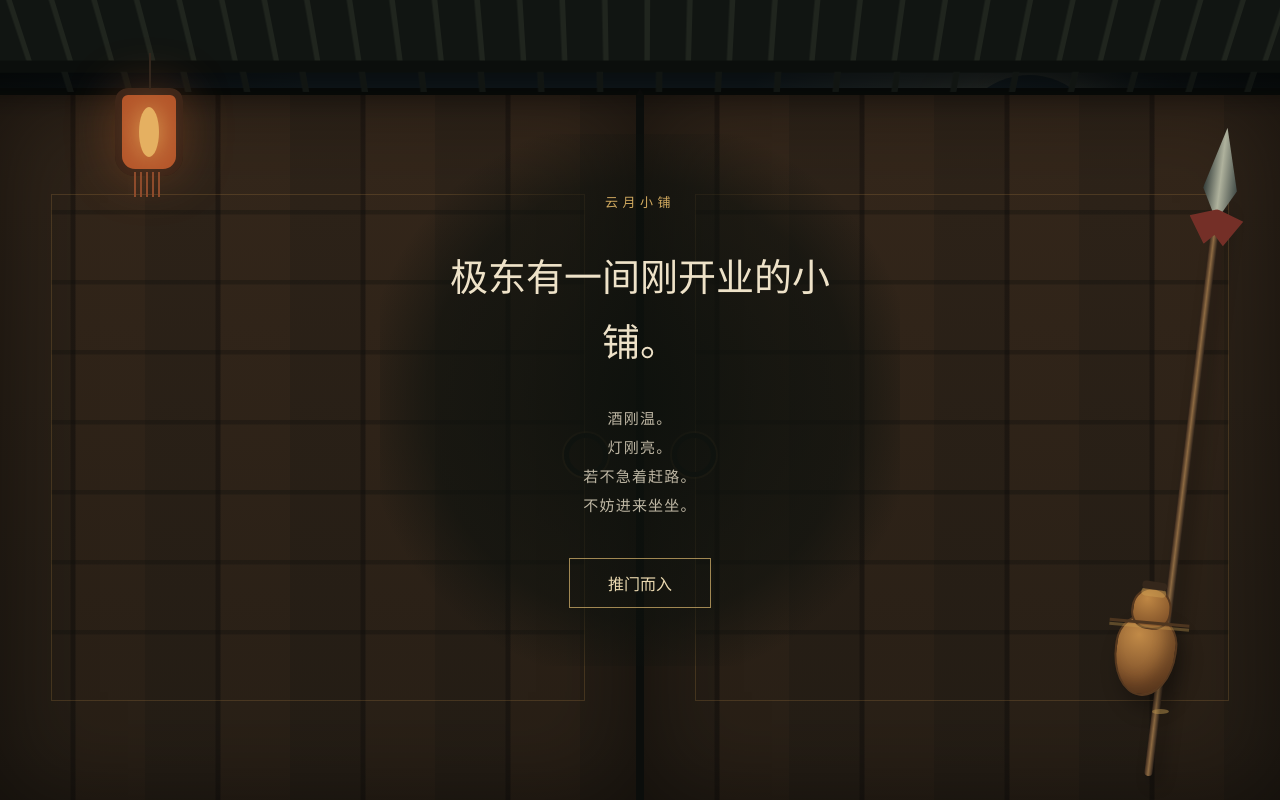
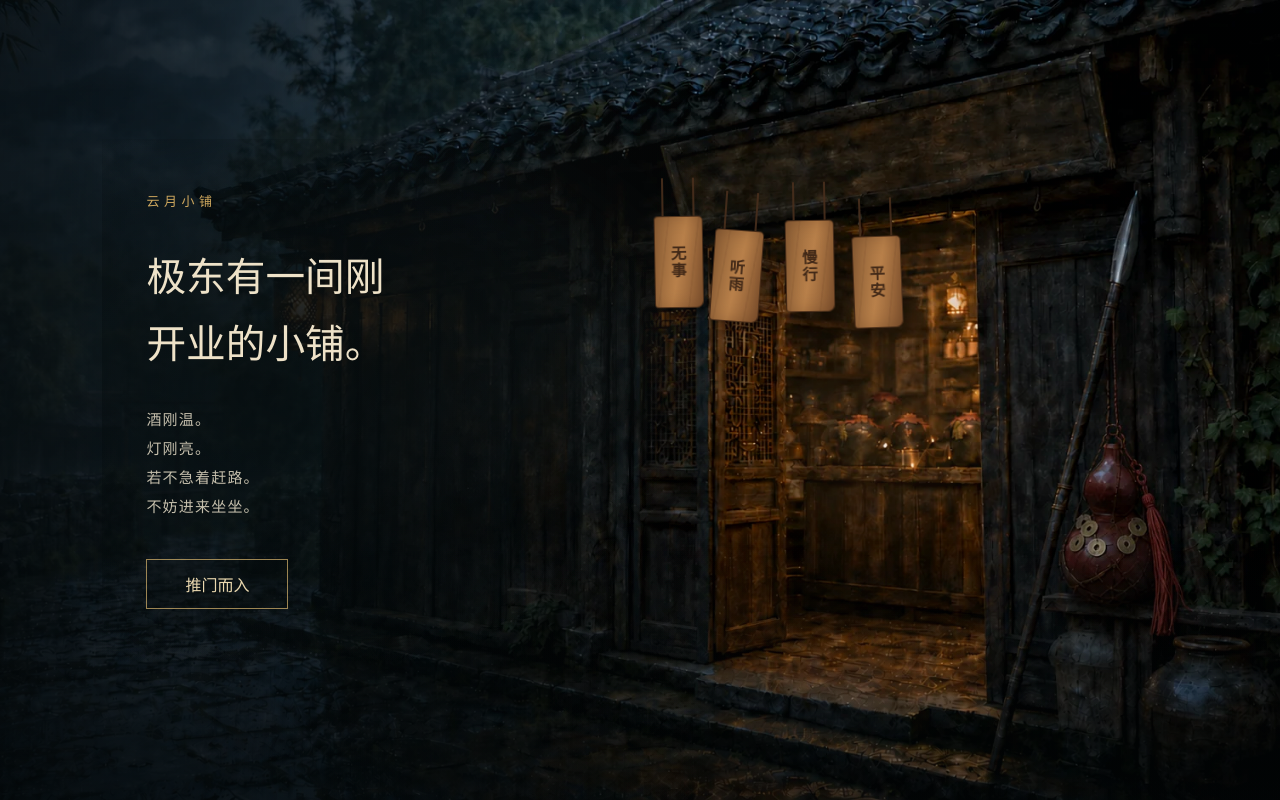
Before and after one commit to rin66-515/astratabi, a React (Vite) app: page / in a window 1280 px wide. Built offline with nearby package versions, Linux system fonts and the light colour scheme.

Commit message:
feat: rebuild shop entrance with interactive plaques

```diff
--- a/src/App.tsx
+++ b/src/App.tsx
@@ -1,5 +1,6 @@
-import { useEffect, useMemo, useState, type FormEvent } from 'react'
+import { useEffect, useMemo, useState, type CSSProperties, type FormEvent } from 'react'
 import logo from './assets/astratabi-logo-main.png'
+import entranceScene from './assets/yunyue-shop-entrance-v1.webp'
 import { selectSignMessage } from './lib/selectSignMessage'
 import {
   createDelivery,
@@ -158,18 +159,49 @@ const shopRooms = [
   { id: 'courtyard', name: '后院', note: '工具、源码与留下的痕迹', mark: '一扇门' },
 ] as const
 
+const entrancePlaques = [
+  { title: '无事', detail: '今日无事，且坐听风' },
+  { title: '听雨', detail: '雨落屋檐，慢些再走' },
+  { title: '慢行', detail: '路远不急，一步一程' },
+  { title: '平安', detail: '愿来路无恙，归途有灯' },
+] as const
+
+type PlaqueMotionStyle = CSSProperties & {
+  '--plaque-angle': string
+  '--plaque-delay': string
+  '--plaque-duration': string
+  '--plaque-sway': string
+}
+
 function ShopEntrance({ opening, onEnter }: { opening: boolean; onEnter: () => void }) {
+  const [activePlaque, setActivePlaque] = useState<number | null>(null)
+  const plaqueMotion = useMemo<PlaqueMotionStyle[]>(() => entrancePlaques.map(() => ({
+    '--plaque-angle': `${(Math.random() * 5 - 2.5).toFixed(2)}deg`,
+    '--plaque-delay': `${(-Math.random() * 8).toFixed(2)}s`,
+    '--plaque-duration': `${(6.2 + Math.random() * 2.2).toFixed(2)}s`,
+    '--plaque-sway': `${(.8 + Math.random() * 1.4).toFixed(2)}deg`,
+  })), [])
+
   return <main className={`shop-entrance${opening ? ' opening' : ''}`}>
-    <div className="entrance-mountains mountain-far" aria-hidden="true" />
-    <div className="entrance-mountains mountain-near" aria-hidden="true" />
-    <div className="entrance-eaves" aria-hidden="true" />
-    <div className="entrance-lantern" aria-hidden="true"><i /></div>
-    <div className="entrance-spear" aria-hidden="true"><i /></div>
-    <div className="entrance-wine-gourd" aria-hidden="true"><i /></div>
-    <div className="entrance-path" aria-hidden="true" />
-    <div className="entrance-moon" aria-hidden="true" />
-    <div className="door-panel door-left" aria-hidden="true" />
-    <div className="door-panel door-right" aria-hidden="true" />
+    <img className="entrance-scene" src={entranceScene} alt="" />
+    <div className="entrance-mist" aria-hidden="true" />
+    <div className="entrance-warmth" aria-hidden="true" />
+    <aside className="entrance-wish-plaques" aria-label="来客留下的无事牌">
+      {entrancePlaques.map((plaque, index) => <button
+        className={activePlaque === index ? 'active' : ''}
+        style={plaqueMotion[index]}
+        type="button"
+        aria-label={`${plaque.title}木牌：${plaque.detail}`}
+        aria-pressed={activePlaque === index}
+        onClick={() => setActivePlaque(activePlaque === index ? null : index)}
+        key={plaque.title}
+      >
+        <span className="entrance-plaque-card" aria-hidden="true">
+          <span className="entrance-plaque-face entrance-plaque-front">{plaque.title}</span>
+          <span className="entrance-plaque-face entrance-plaque-back">{plaque.detail}</span>
+        </span>
+      </button>)}
+    </aside>
     <section className="entrance-copy" aria-labelledby="entrance-title">
       <p className="entrance-kicker">云月小铺</p>
       <h1 id="entrance-title">极东有一间刚开业的小铺。</h1>
@@ -177,7 +209,7 @@ function ShopEntrance({ opening, onEnter }: { opening: boolean; onEnter: () => v
       <p>灯刚亮。</p>
       <p>若不急着赶路。</p>
       <p>不妨进来坐坐。</p>
-      <button type="button" onClick={onEnter} disabled={opening}>{opening ? '门正在打开……' : '推门而入'}</button>
+      <button type="button" onClick={onEnter} disabled={opening}>{opening ? '灯影渐近……' : '推门而入'}</button>
     </section>
   </main>
 }
--- a/src/styles.css
+++ b/src/styles.css
@@ -66,50 +66,183 @@ h1, h2, h3, p { margin-top: 0; }
   position: relative;
   display: grid;
   min-height: 100dvh;
-  place-items: center;
   overflow: hidden;
   color: #eee4cd;
+  background: #071013;
+  isolation: isolate;
+}
+.shop-entrance::before {
+  position: absolute;
+  inset: 0;
+  z-index: 2;
+  content: '';
   background:
-    radial-gradient(circle at 74% 19%, rgba(215, 187, 121, .12), transparent 18%),
-    linear-gradient(#111b20 0 42%, #17211d 72%, #0b100d);
+    linear-gradient(90deg, rgba(4, 9, 11, .78) 0, rgba(4, 9, 11, .54) 30%, transparent 56%),
+    linear-gradient(0deg, rgba(3, 7, 8, .55), transparent 34%),
+    radial-gradient(circle at 71% 56%, transparent 0 10%, rgba(2, 6, 8, .12) 36%, rgba(2, 6, 8, .32) 100%);
+  pointer-events: none;
 }
-.shop-entrance::before { position: absolute; inset: 0; z-index: 1; content: ''; background: linear-gradient(90deg, rgba(6, 9, 8, .72), transparent 24%, transparent 76%, rgba(6, 9, 8, .72)), linear-gradient(transparent 65%, rgba(5, 8, 6, .75)); pointer-events: none; }
-.entrance-copy { position: relative; z-index: 6; width: min(520px, calc(100% - 56px)); padding: 58px 42px; color: #eee2c8; background: radial-gradient(ellipse at center, rgba(13, 17, 13, .9), rgba(13, 17, 13, .58) 58%, transparent 76%); text-align: center; }
-.entrance-kicker { margin-bottom: 32px; color: #d0a95f; font-size: 13px; letter-spacing: .35em; }
-.entrance-copy h1 { margin-bottom: 35px; font: 500 clamp(25px, 4vw, 38px) / 1.7 'Shippori Mincho', serif; }
-.entrance-copy > p:not(.entrance-kicker) { margin-bottom: 8px; color: rgba(238, 228, 205, .78); font-size: 15px; letter-spacing: .08em; }
-.entrance-copy button { margin-top: 35px; padding: 12px 38px; border: 1px solid rgba(220, 184, 112, .7); color: #ead8af; background: transparent; transition: color .25s, background .25s; }
-.entrance-copy button:hover { color: #172019; background: #d8b66f; }
+.entrance-scene {
+  position: absolute;
+  inset: 0;
+  z-index: 0;
+  width: 100%;
+  height: 100%;
+  object-fit: cover;
+  object-position: center;
+  transition: transform .9s cubic-bezier(.22, .68, .28, 1), filter .9s ease;
+}
+.entrance-mist {
+  position: absolute;
+  inset: 0;
+  z-index: 1;
+  opacity: .28;
+  background:
+    radial-gradient(ellipse at 10% 43%, rgba(196, 214, 210, .38), transparent 40%),
+    radial-gradient(ellipse at 38% 31%, rgba(163, 188, 188, .22), transparent 36%);
+  filter: blur(12px);
+  animation: entrance-mist-drift 18s ease-in-out infinite alternate;
+  pointer-events: none;
+}
+.entrance-warmth {
+  position: absolute;
+  top: 30%;
+  right: 11%;
+  z-index: 1;
+  width: 42%;
+  height: 52%;
+  border-radius: 50%;
+  opacity: .22;
+  background: radial-gradient(ellipse, rgba(231, 150, 65, .55), rgba(188, 102, 37, .12) 38%, transparent 70%);
+  animation: entrance-lamp-breathe 5.5s ease-in-out infinite;
+  pointer-events: none;
+}
+.entrance-copy {
+  position: relative;
+  z-index: 6;
+  align-self: center;
+  width: min(560px, 44vw);
+  margin-left: clamp(36px, 8vw, 150px);
+  padding: 52px 44px;
+  color: #eee2c8;
+  background: radial-gradient(ellipse at 30% 48%, rgba(6, 13, 15, .72), rgba(6, 13, 15, .24) 60%, transparent 76%);
+  text-align: left;
+  transition: opacity .55s ease, transform .75s ease;
+}
+.entrance-kicker { margin-bottom: 30px; color: #d0a95f; font-size: 13px; letter-spacing: .35em; }
+.entrance-copy h1 { margin-bottom: 34px; font: 500 clamp(27px, 3.1vw, 43px) / 1.7 'Shippori Mincho', serif; text-wrap: balance; }
+.entrance-copy > p:not(.entrance-kicker) { margin-bottom: 8px; color: rgba(238, 228, 205, .82); font-size: 15px; letter-spacing: .08em; }
+.entrance-copy button { margin-top: 35px; padding: 12px 38px; border: 1px solid rgba(220, 184, 112, .7); color: #ead8af; background: rgba(7, 14, 15, .25); transition: color .25s, background .25s, transform .25s; }
+.entrance-copy button:hover { transform: translateY(-2px); color: #172019; background: #d8b66f; }
 .entrance-copy button:disabled { cursor: wait; opacity: .7; }
-.entrance-moon { position: absolute; top: 11%; right: 12%; width: 150px; height: 150px; border-radius: 50%; background: #d8c68f; box-shadow: 0 0 85px rgba(220, 196, 139, .2); }
-.entrance-moon::after { position: absolute; top: -13px; left: -22px; width: 150px; height: 150px; border-radius: 50%; content: ''; background: #111b20; }
-.entrance-mountains { position: absolute; right: -8%; bottom: 25%; left: -8%; height: 44%; transform-origin: bottom; clip-path: polygon(0 78%, 8% 57%, 17% 69%, 27% 31%, 36% 60%, 48% 20%, 58% 64%, 68% 39%, 78% 62%, 89% 34%, 100% 70%, 100% 100%, 0 100%); }
-.mountain-far { z-index: 0; opacity: .48; transform: scaleY(.75); background: #36463f; filter: blur(1px); }
-.mountain-near { z-index: 1; opacity: .88; background: #17241e; }
-.entrance-eaves { position: absolute; top: -25px; right: -5%; left: -5%; z-index: 7; height: 100px; border-bottom: 13px solid #0b0e0c; transform: perspective(400px) rotateX(-12deg); background: repeating-linear-gradient(90deg, #111512 0 36px, #20251e 37px 42px); box-shadow: 0 20px 35px rgba(0, 0, 0, .55); }
-.entrance-eaves::after { position: absolute; right: 4%; bottom: -34px; left: 4%; height: 22px; content: ''; background: repeating-linear-gradient(90deg, transparent 0 54px, #111512 55px 61px); }
-.entrance-lantern { position: absolute; top: 88px; left: 9%; z-index: 8; width: 68px; height: 88px; border: 7px solid #3e2619; border-radius: 13px 13px 20px 20px; background: rgba(196, 92, 46, .9); box-shadow: 0 0 50px rgba(207, 105, 51, .32); }
-.entrance-lantern::before { position: absolute; top: -42px; left: 50%; width: 2px; height: 36px; content: ''; background: #33261c; }
-.entrance-lantern::after { position: absolute; right: 12px; bottom: -28px; left: 12px; height: 25px; content: ''; background: repeating-linear-gradient(90deg, #8e4b2b 0 2px, transparent 2px 6px); }
-.entrance-lantern i { position: absolute; inset: 12px 17px; border-radius: 50%; background: #e5b061; box-shadow: 0 0 24px #dda154; }
-.entrance-spear { position: absolute; right: 10%; bottom: 3%; z-index: 5; width: 8px; height: 72%; transform: rotate(7deg); border-radius: 4px; background: linear-gradient(90deg, #3b291d, #8d6a42 46%, #2c2119); box-shadow: 8px 8px 16px rgba(0, 0, 0, .32); transform-origin: bottom; }
-.entrance-spear::before { position: absolute; top: -77px; left: 50%; width: 34px; height: 86px; transform: translateX(-50%); clip-path: polygon(50% 0, 100% 72%, 62% 100%, 38% 100%, 0 72%); content: ''; background: linear-gradient(90deg, #343d3a, #afb29d 48%, #424b47); }
-.entrance-spear::after { position: absolute; top: 5px; left: 50%; width: 54px; height: 36px; transform: translateX(-50%); clip-path: polygon(50% 0, 100% 26%, 68% 100%, 50% 72%, 32% 100%, 0 26%); content: ''; background: #742f27; filter: drop-shadow(0 5px 4px rgba(0, 0, 0, .35)); }
-.entrance-spear i { position: absolute; right: -9px; bottom: 11%; width: 17px; height: 5px; transform: rotate(-8deg); border-radius: 50%; background: rgba(205, 163, 86, .48); }
-.entrance-wine-gourd { position: absolute; right: calc(10% - 24px); bottom: 13%; z-index: 6; width: 62px; height: 82px; transform: rotate(8deg); border: 2px solid #56381f; border-radius: 46% 46% 49% 49% / 38% 38% 57% 57%; background: radial-gradient(circle at 35% 25%, #c18a47, #7f512a 66%, #58371f); box-shadow: inset -9px -10px 14px rgba(47, 26, 13, .3), 8px 12px 20px rgba(0, 0, 0, .3); }
-.entrance-wine-gourd::before { position: absolute; top: -29px; left: 50%; width: 36px; height: 38px; transform: translateX(-50%); border: 2px solid #56381f; border-radius: 50% 50% 42% 42%; content: ''; background: radial-gradient(circle at 35% 25%, #bf8744, #744723); }
-.entrance-wine-gourd::after { position: absolute; top: -35px; left: 50%; width: 25px; height: 8px; transform: translateX(-50%); border-radius: 4px; content: ''; background: #35271b; box-shadow: 0 7px 0 rgba(205, 160, 82, .48); }
-.entrance-wine-gourd i { position: absolute; top: 5px; right: -11px; left: -11px; height: 3px; transform: rotate(-3deg); background: #4d351f; box-shadow: 0 4px 0 rgba(201, 157, 81, .35); }
-.entrance-path { position: absolute; bottom: -8%; left: 50%; z-index: 2; width: 54%; height: 48%; transform: translateX(-50%); clip-path: polygon(42% 0, 58% 0, 92% 100%, 8% 100%); opacity: .58; background: repeating-linear-gradient(12deg, #333a31 0 22px, #252c25 23px 28px); }
-.door-panel { position: absolute; top: 11%; bottom: 0; z-index: 4; width: 50%; border-top: 7px solid #080b09; background: linear-gradient(rgba(8, 11, 9, .08), rgba(8, 11, 9, .35)), repeating-linear-gradient(90deg, #31251a 0 70px, #231a13 71px 75px, #38291c 76px 145px); box-shadow: inset 0 0 90px rgba(0, 0, 0, .48); pointer-events: none; transition: transform .9s cubic-bezier(.62, 0, .28, 1); }
-.door-panel::before { position: absolute; inset: 14% 8%; border: 1px solid rgba(176, 132, 70, .24); content: ''; background: repeating-linear-gradient(0deg, transparent 0 65px, rgba(11, 12, 10, .3) 66px 70px); }
-.door-panel::after { position: absolute; top: 48%; width: 34px; height: 34px; border: 5px solid #161814; border-radius: 50%; content: ''; box-shadow: 0 0 0 2px rgba(144, 111, 66, .25); }
-.door-left { left: 0; border-right: 4px solid #0b0d0b; transform-origin: left; }
-.door-left::after { right: 28px; }
-.door-right { right: 0; border-left: 4px solid #0b0d0b; transform-origin: right; }
-.door-right::after { left: 28px; }
-.shop-entrance.opening .door-left { transform: perspective(900px) rotateY(82deg); }
-.shop-entrance.opening .door-right { transform: perspective(900px) rotateY(-82deg); }
+.entrance-wish-plaques {
+  position: absolute;
+  top: 27%;
+  left: 51%;
+  z-index: 5;
+  display: flex;
+  align-items: flex-start;
+  gap: clamp(12px, 1.3vw, 24px);
+  margin: 0;
+  padding: 0;
+  transition: opacity .45s ease, transform .65s ease;
+}
+.entrance-wish-plaques button {
+  position: relative;
+  display: block;
+  width: clamp(49px, 3.5vw, 67px);
+  height: clamp(88px, 7.2vw, 124px);
+  padding: 0;
+  border: 0;
+  appearance: none;
+  background: transparent;
+  cursor: pointer;
+  perspective: 500px;
+  transform-origin: 50% -35px;
+  transition: translate .28s ease, scale .28s ease, filter .28s ease;
+  animation-name: entrance-plaque-sway;
+  animation-duration: var(--plaque-duration);
+  animation-delay: var(--plaque-delay);
+  animation-timing-function: ease-in-out;
+  animation-iteration-count: infinite;
+  animation-direction: alternate;
+}
+.entrance-wish-plaques button::before {
+  position: absolute;
+  right: 17%;
+  bottom: 100%;
+  left: 17%;
+  height: 38px;
+  content: '';
+  border-right: 2px solid rgba(72, 46, 28, .9);
+  border-left: 2px solid rgba(72, 46, 28, .9);
+}
+.entrance-plaque-card {
+  position: relative;
+  display: block;
+  width: 100%;
+  height: 100%;
+  transform-style: preserve-3d;
+  transition: transform .58s cubic-bezier(.42, .18, .2, 1);
+}
+.entrance-plaque-face {
+  position: absolute;
+  inset: 0;
+  display: grid;
+  place-items: center;
+  padding: 12px 7px;
+  border: 1px solid rgba(46, 25, 13, .72);
+  border-radius: 4px 5px 7px 4px;
+  backface-visibility: hidden;
+  color: rgba(52, 31, 18, .9);
+  background:
+    linear-gradient(97deg, transparent 0 22%, rgba(76, 41, 19, .08) 23% 25%, transparent 26% 74%, rgba(57, 30, 16, .08) 75% 77%, transparent 78%),
+    linear-gradient(100deg, #8d6037, #b8804a 51%, #81532f);
+  box-shadow: inset 0 0 16px rgba(69, 35, 16, .25), 7px 11px 16px rgba(0, 0, 0, .34);
+  font-family: 'Shippori Mincho', serif;
+  writing-mode: vertical-rl;
+  -webkit-backface-visibility: hidden;
+}
+.entrance-plaque-front { font-size: clamp(15px, 1.2vw, 20px); font-weight: 600; letter-spacing: .12em; }
+.entrance-plaque-back {
+  transform: rotateY(180deg);
+  color: rgba(49, 30, 19, .9);
+  background:
+    radial-gradient(circle at 24% 18%, rgba(221, 169, 101, .16), transparent 38%),
+    linear-gradient(100deg, #84572f, #a87340 52%, #79502e);
+  font-size: clamp(10px, .77vw, 13px);
+  letter-spacing: .04em;
+  line-height: 1.45;
+}
+.entrance-wish-plaques button:hover { filter: brightness(1.08); translate: 0 -4px; }
+.entrance-wish-plaques button:focus-visible { outline: 2px solid rgba(227, 190, 115, .9); outline-offset: 5px; }
+.entrance-wish-plaques button.active {
+  scale: 1.06;
+  translate: 0 -9px;
+  filter: brightness(1.14) saturate(1.04);
+}
+.entrance-wish-plaques button.active .entrance-plaque-card { transform: rotateY(180deg); }
+.entrance-wish-plaques button.active .entrance-plaque-face { box-shadow: inset 0 0 16px rgba(69, 35, 16, .2), 10px 17px 22px rgba(0, 0, 0, .42); }
+.entrance-wish-plaques button:nth-child(2) { margin-top: 14px; }
+.entrance-wish-plaques button:nth-child(3) { margin-top: 4px; }
+.entrance-wish-plaques button:nth-child(4) { margin-top: 20px; }
+.shop-entrance.opening .entrance-scene { transform: scale(1.035); filter: brightness(1.13) saturate(1.05); }
+.shop-entrance.opening .entrance-copy { transform: translateX(18px); opacity: 0; }
+.shop-entrance.opening .entrance-wish-plaques { transform: translateY(-8px); opacity: 0; }
+.shop-entrance.opening .entrance-warmth { opacity: .5; transform: scale(1.18); }
+
+@keyframes entrance-mist-drift {
+  from { transform: translate3d(-2%, 0, 0) scale(1); }
+  to { transform: translate3d(5%, -1%, 0) scale(1.06); }
+}
+@keyframes entrance-lamp-breathe {
+  0%, 100% { opacity: .18; transform: scale(.98); }
+  48% { opacity: .27; transform: scale(1.03); }
+}
+@keyframes entrance-plaque-sway {
+  from { transform: rotate(calc(var(--plaque-angle) - var(--plaque-sway))); }
+  to { transform: rotate(calc(var(--plaque-angle) + var(--plaque-sway))); }
+}
 
 .shop-hero {
   position: relative;
@@ -130,13 +263,27 @@ h1, h2, h3, p { margin-top: 0; }
 .shop-prologue { margin-top: 48px; color: rgba(239, 229, 207, .72); font-size: 14px; line-height: 2.1; }
 .shop-moon { position: absolute; top: -130px; right: -80px; width: 470px; height: 470px; border: 1px solid rgba(216, 185, 110, .24); border-radius: 50%; }
 .shop-moon::after { position: absolute; right: 54px; bottom: 62px; width: 12px; height: 12px; border-radius: 50%; content: ''; background: #d9b96f; box-shadow: 0 0 28px rgba(217, 185, 111, .65); }
-.wood-sign { padding: 64px 42px 45px; transform: rotate(.7deg); color: #342315; background: repeating-linear-gradient(5deg, #9b6938 0 8px, #a9733e 9px 16px, #925f31 17px 22px); box-shadow: inset 0 0 45px rgba(64, 35, 17, .34), 20px 24px 45px rgba(0, 0, 0, .32); animation: sign-sway 7s ease-in-out infinite; transform-origin: 50% -40px; }
-.wood-sign::after { position: absolute; inset: 8px; border: 1px solid rgba(62, 35, 18, .34); content: ''; pointer-events: none; }
+.wood-sign {
+  padding: 64px 42px 45px;
+  transform: rotate(.7deg);
+  transform-origin: 50% -40px;
+  clip-path: polygon(.8% .5%, 99.2% 0, 100% 98.7%, 1.1% 100%, 0 42%);
+  border: 1px solid rgba(73, 43, 23, .72);
+  border-radius: 4px 7px 5px 8px;
+  color: #342315;
+  background:
+    radial-gradient(ellipse at 18% 14%, rgba(224, 177, 113, .2), transparent 38%),
+    radial-gradient(ellipse at 82% 84%, rgba(91, 54, 28, .16), transparent 43%),
+    linear-gradient(102deg, #93633a, #a97847 52%, #8c5c35);
+  box-shadow: inset 0 0 34px rgba(61, 34, 18, .25), inset 0 2px rgba(239, 200, 143, .12), 20px 24px 45px rgba(0, 0, 0, .32);
+  animation: sign-sway 7s ease-in-out infinite;
+}
+.wood-sign::after { position: absolute; inset: 9px 10px 11px 9px; border: 1px solid rgba(62, 35, 18, .18); border-radius: 2px 5px 3px 6px; content: ''; box-shadow: inset 0 0 18px rgba(59, 34, 19, .08); pointer-events: none; }
 .wood-sign small { display: block; margin-bottom: 24px; color: rgba(47, 31, 19, .72); font-size: 10px; letter-spacing: .25em; }
 .wood-sign p { position: relative; z-index: 1; margin-bottom: 10px; font-size: 18px; line-height: 1.7; }
 .sign-seal { position: absolute; right: 26px; bottom: 22px; z-index: 2; display: grid; width: 38px; height: 38px; transform: rotate(-4deg); place-items: center; border: 2px solid rgba(111, 34, 28, .8); color: rgba(111, 34, 28, .86); font: 600 13px / 1 'Shippori Mincho', serif; letter-spacing: .06em; box-shadow: inset 0 0 0 2px rgba(111, 34, 28, .17); }
-.sign-rope { position: absolute; top: -88px; left: 50%; width: 200px; height: 110px; transform: translateX(-50%); border: 6px solid #8a6a41; border-bottom: 0; border-radius: 110px 110px 0 0; }
-.sign-nail { position: absolute; top: 17px; z-index: 2; width: 13px; height: 13px; border: 2px solid #4a3828; border-radius: 50%; background: #6c5944; box-shadow: inset 2px 2px 2px rgba(255, 255, 255, .18); }
+.sign-rope { position: absolute; top: -86px; left: 50%; width: 198px; height: 108px; transform: translateX(-50%) rotate(-1.2deg); border: 4px solid #756044; border-bottom: 0; border-radius: 104px 96px 0 0; filter: drop-shadow(2px 4px 2px rgba(0, 0, 0, .2)); }
+.sign-nail { position: absolute; top: 17px; z-index: 2; width: 12px; height: 12px; border: 2px solid #44372c; border-radius: 50%; background: #665746; box-shadow: inset -1px -1px 2px rgba(15, 12, 9, .34); }
 .nail-left { left: 25px; }
 .nail-right { right: 25px; }
 @keyframes sign-sway { 0%, 100% { transform: rotate(.7deg); } 50% { transform: rotate(-.7deg); } }
@@ -386,14 +533,15 @@ footer small { margin-left: auto; font: 10px 'DM Mono', monospace; }
   .nav { position: absolute; top: 66px; right: 0; left: 0; display: none; flex-direction: column; align-items: flex-start; padding: 20px 28px; border-bottom: 1px solid var(--line); background: var(--cloud); }
   .nav.open { display: flex; }
   .leave-shop { width: 100%; margin-top: 6px; text-align: left; }
-  .shop-entrance { min-height: 100svh; }
-  .entrance-copy { padding: 54px 25px; }
-  .entrance-moon { top: 7%; right: -42px; width: 130px; height: 130px; }
-  .entrance-moon::after { width: 130px; height: 130px; }
-  .entrance-eaves { height: 82px; }
-  .entrance-lantern { top: 74px; left: 7%; transform: scale(.78); transform-origin: top left; }
-  .entrance-spear { right: 3%; height: 48%; }
-  .entrance-wine-gourd { right: -5px; bottom: 10%; transform: scale(.78) rotate(8deg); }
+  .shop-entrance { align-items: end; min-height: 100svh; }
+  .shop-entrance::before { background: linear-gradient(0deg, rgba(3, 8, 9, .94) 0, rgba(3, 8, 9, .58) 48%, rgba(3, 8, 9, .08) 76%); }
+  .entrance-scene { object-position: 68% center; }
+  .entrance-copy { width: 100%; margin: 0; padding: 44px 28px max(48px, env(safe-area-inset-bottom)); background: linear-gradient(0deg, rgba(4, 10, 11, .88), rgba(4, 10, 11, .5) 72%, transparent); }
+  .entrance-copy h1 { margin-bottom: 24px; font-size: clamp(25px, 8vw, 34px); }
+  .entrance-copy button { margin-top: 25px; }
+  .entrance-wish-plaques { top: 18%; left: auto; right: 5%; gap: 9px; scale: .74; transform-origin: top right; }
+  .entrance-wish-plaques button:nth-child(4) { display: none; }
+  .entrance-warmth { top: 17%; right: -12%; width: 78%; height: 48%; }
   .shop-hero { grid-template-columns: 1fr; gap: 105px; min-height: 0; padding-top: 105px; padding-bottom: 95px; }
   .shop-intro h1 { font-size: 54px; }
   .shop-subtitle { font-size: 14px; letter-spacing: .13em; }
@@ -443,3 +591,14 @@ footer small { margin-left: auto; font: 10px 'DM Mono', monospace; }
   footer { gap: 15px; }
   footer small { width: 100%; margin-left: 0; }
 }
+
+@media (prefers-reduced-motion: reduce) {
+  .entrance-mist,
+  .entrance-warmth,
+  .entrance-wish-plaques button {
+    animation: none;
+  }
+  .entrance-plaque-card {
+    transition: none;
+  }
+}
```
Also changed, not shown: src/assets/yunyue-shop-entrance-v1.webp (added).
